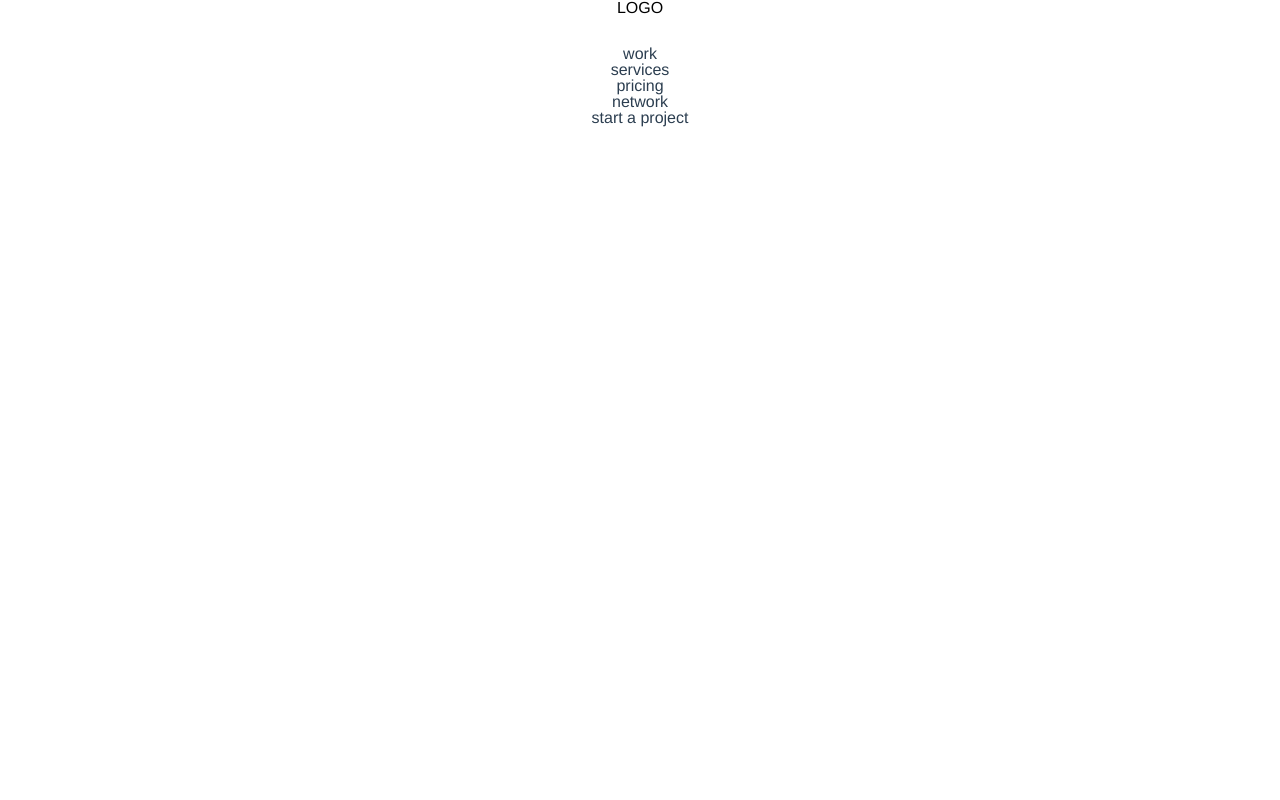
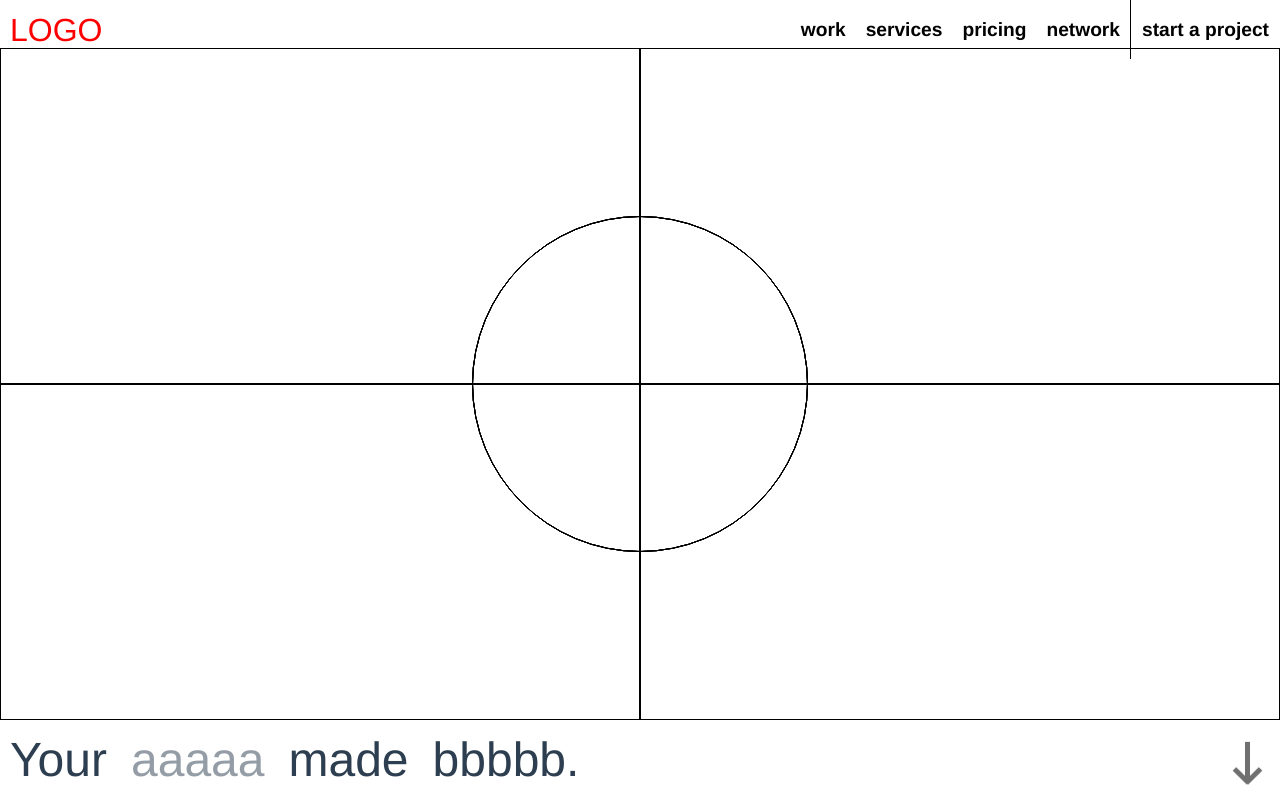
Before and after one commit to YushengChou/gsaptrain, a Vue app: page /index in a window 1280 px wide. Built offline with nearby package versions, Linux system fonts and the light colour scheme.

Commit message:
加入gsap

```diff
--- a/package.json
+++ b/package.json
@@ -9,6 +9,7 @@
   },
   "dependencies": {
     "core-js": "^3.8.3",
+    "gsap": "^3.11.3",
     "vue": "^3.2.13",
     "vue-router": "^4.0.3",
     "vuex": "^4.0.0"
--- a/src/App.vue
+++ b/src/App.vue
@@ -16,7 +16,7 @@
 }
 
 nav {
-  padding: 30px;
+  // padding: 30px;
 
   a {
     font-weight: bold;
--- a/src/views/IndexView.vue
+++ b/src/views/IndexView.vue
@@ -1,23 +1,126 @@
 <template>
   <header class="header">
     <div class="header_container">
-      <a href="logo">
-        <h1>LOGO</h1>
+      <a href="#">
+        <h1 class="logo">LOGO</h1>
       </a>
       <nav class="nav">
         <ul class="nav_list">
-          <li class="nav_item">work</li>
-          <li class="nav_item">services</li>
-          <li class="nav_item">pricing</li>
-          <li class="nav_item">network</li>
-          <li class="nav_item">start a project</li>
+          <li class="nav_item">
+            <a href="#">
+              work
+            </a>
+          </li>
+          <li class="nav_item">
+            <a href="#">
+              services
+            </a>
+          </li>
+          <li class="nav_item">
+            <a href="#">
+              pricing
+            </a>
+          </li>
+          <li class="nav_item">
+            <a href="#">
+              network
+            </a>
+          </li>
+          <li class="nav_item">
+            <a href="#">
+              start a project
+            </a>
+          </li>
         </ul>
       </nav>
     </div>
   </header>
+  <div class="container">
+    <div class="box1" @mousemove="circleMove" @mouseleave="circleLeave">
+      <div class="circles">
+        <div class="circle circle1"></div>
+        <div class="circle circle2"></div>
+        <div class="circle circle3"></div>
+        <div class="circle circle4"></div>
+        <div class="circle circle5"></div>
+      </div>
+      <div class="box_item"></div>
+      <div class="box_item"></div>
+      <div class="box_item"></div>
+      <div class="box_item"></div>
+    </div>
+    <div class="blank">
+      <div class="blank_head">
+        Your&ensp;<span id="blank_text1">aaaaa</span>&ensp;made&ensp;<span>bbbbb</span>.
+      </div>
+      <div class="blank_body"></div>
+    </div>
+  </div>
 </template>
 
-<script></script>
+<script>
+import gsap from 'gsap'
+export default {
+  name: 'app',
+  mounted() {
+    gsap.to('h1', 1, {
+      color: 'red',
+      repeat: -1,
+    })
+    gsap.to('.blank_body', .8, {
+      y: 50,
+      opacity: 0,
+      repeat: -1,
+    })
+    gsap.to('#blank_text1', 1, {
+      opacity: 0.5,
+      repeat: -1,
+      yoyo: true,
+      onComplete: function() {
+        // document.getElementById('blank_text1').innerHTML = '!@#$@!$#%$'
+      }
+    })
+  },
+  methods: {
+    circleMove(e) {
+      gsap.to('.circle2', 1, {
+        x: e.pageX / 2,
+        y: e.pageY / 2
+      })
+      gsap.to('.circle3', 1, {
+        x: -e.pageX / 2,
+        y: e.pageY / 2
+      })
+      gsap.to('.circle4', 1, {
+        x: e.pageX / 2,
+        y: -e.pageY / 2
+      })
+      gsap.to('.circle5', 1, {
+        x: -e.pageX / 2,
+        y: -e.pageY / 2
+      })
+    },
+    circleLeave() {
+      gsap.to('.circle2', 1, {
+        x: 0,
+        y: 0
+      })
+      gsap.to('.circle3', 1, {
+        x: 0,
+        y: 0
+      })
+      gsap.to('.circle4', 1, {
+        x: 0,
+        y: 0
+      })
+      gsap.to('.circle5', 1, {
+        x: 0,
+        y: 0
+      })
+    },
+  },
+}
+</script>
 
 <style lang="sass" scoped>
 *
@@ -34,4 +137,81 @@ html
       color: #000
       display: block
       text-decoration: none
+    header
+      height: 6vh
+      .header_container
+        display: flex
+        justify-content: space-between
+        align-items: center
+        max-width: 100%
+        .logo
+          padding: 10px
+          font-size: 2rem
+        nav
+          .nav_list
+            display: flex
+            .nav_item
+              font-size: 1.2rem
+              text-align: center
+              margin: auto
+              padding: 20px 10px
+              &:last-child
+                width: 150px
+                border-left: 1px solid #000
+    .container
+       max-width: 100%
+       .box1
+        position: relative
+        display: flex
+        flex-wrap: wrap
+        height: 84vh
+        overflow: hidden
+        .box_item
+          width: 50%
+          border: 1px solid #000
+        .circles
+          position: absolute
+          left: 50%
+          top: 50%
+          transform: translate(-50%, -50%)
+          height: 100%
+          .circle
+            position: absolute
+            left: 50%
+            top: 50%
+            transform: translate(-50%, -50%)
+            width: 42vh
+            height: 42vh
+            border: 1px solid #000
+            border-radius: 50%
+    .blank
+      display: flex
+      justify-content: space-between
+      align-items: center
+      overflow: hidden
+      padding: 10px
+      height: 10vh
+      .blank_head
+        font-size: 3rem
+      .blank_body
+        position: relative
+        transform: translate(-20px, -20px)
+        width: 5px
+        height: 40px
+        background-color: #000
+        &::before, &::after
+            position: absolute
+            top: 24px
+            display: block
+            content: ''
+            width: 5px
+            height: 20px
+            background-color: #000
+        &::before
+            left: 6px
+            transform: rotate(45deg)
+        &::after
+            left: -6px
+            transform: rotate(-45deg)
+
 </style>
```
Also changed, not shown: 1 other file (tests, documents, lock files or other folders).
